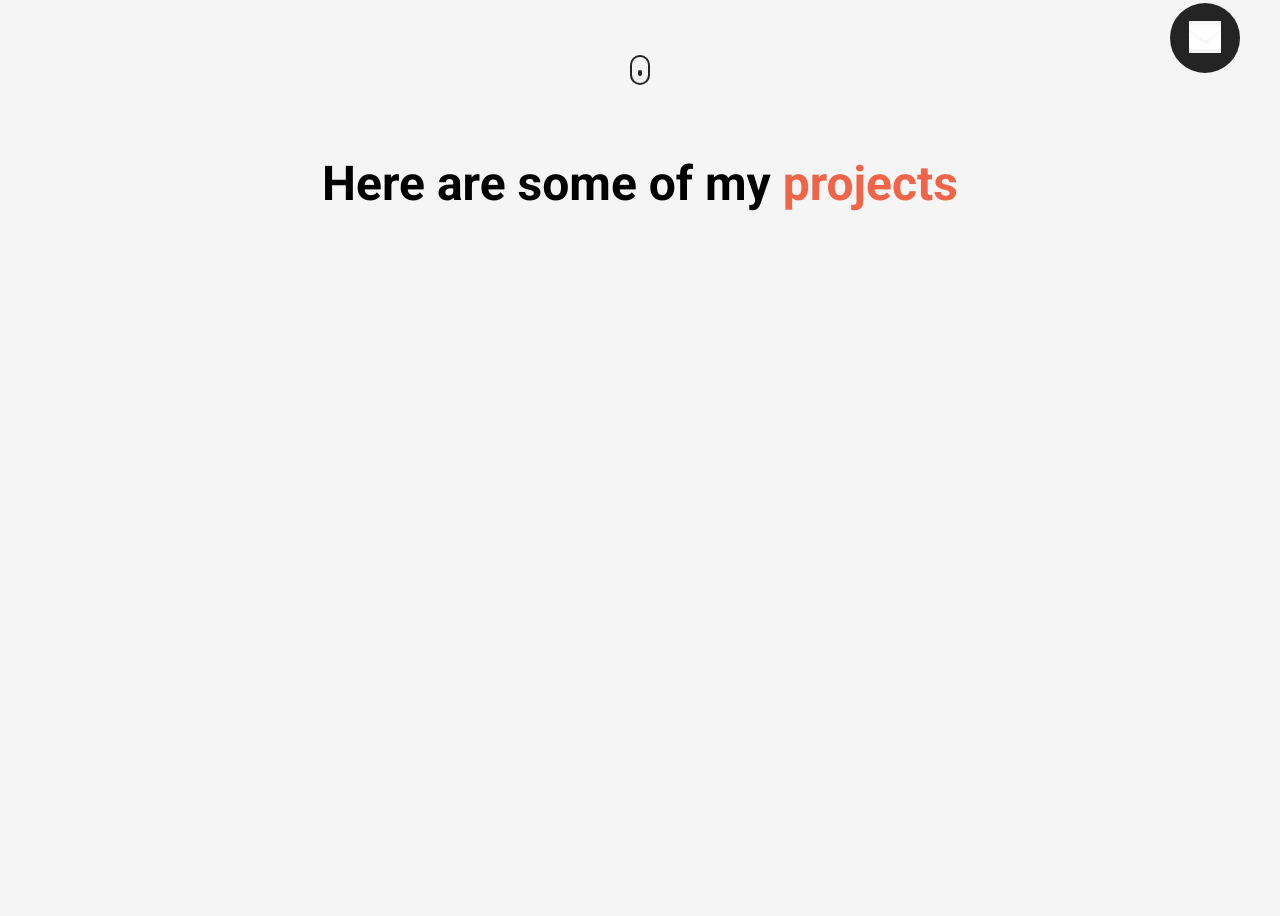
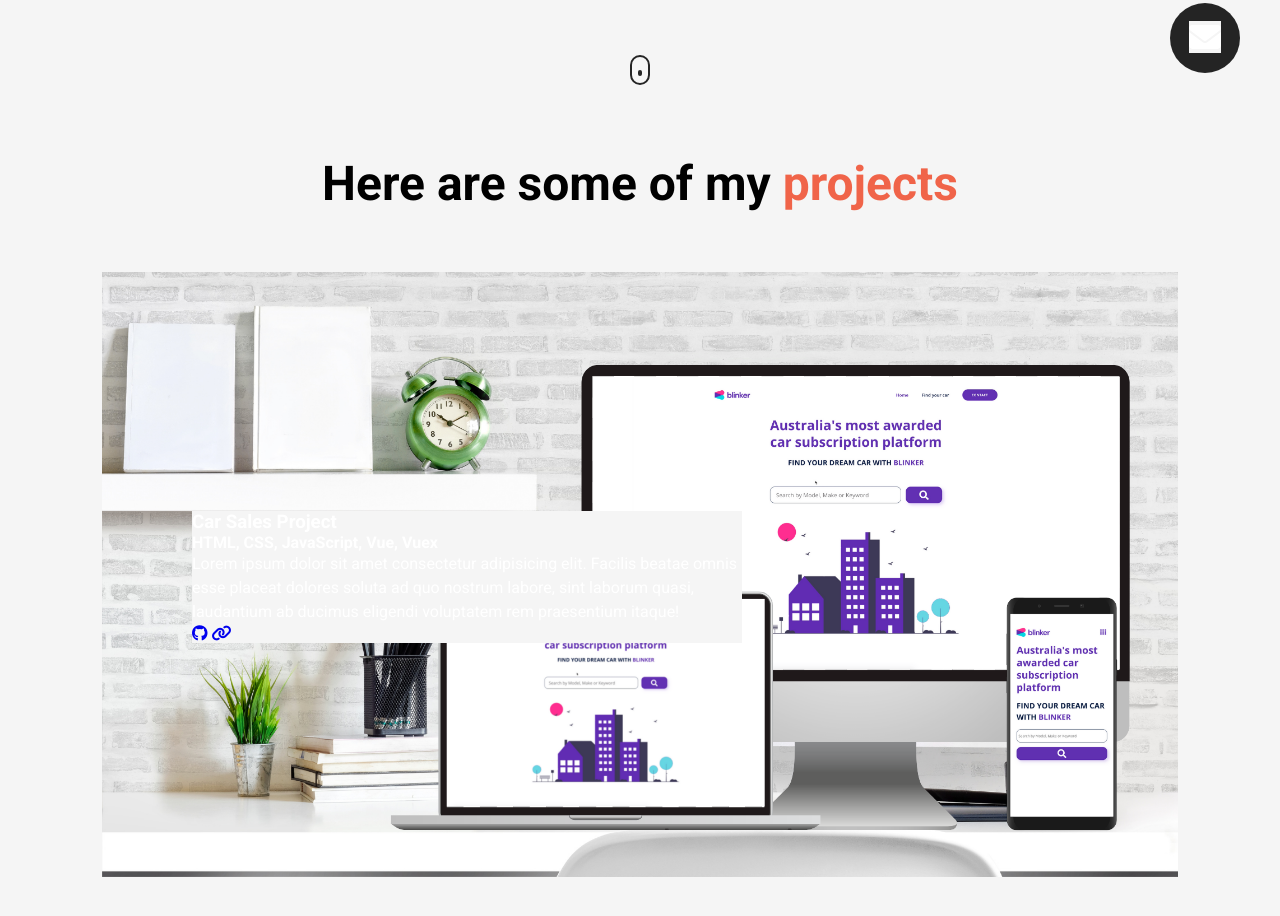
Before and after one commit to BArana2017/https---github.com-BArana2017-EPortfolio, a plain HTML site: page index.html in a window 1280 px wide. Shown: the part 695-1611 px from the top of the page. Before the commit the page ends 1017 px from the top, so only its background shows below. Drawn offline with Linux system fonts and the light colour scheme.

Commit message:
starting project tab

```diff
--- a/index.html
+++ b/index.html
@@ -71,7 +71,30 @@
                 Here are some of my <span class="orange">projects</span>
             </h1>
             <ul class="project__list">
-                <li class="project"></li>
+                <li class="project">
+                    <div class="project__wrapper">
+                        <img src="./Ep img/blinker mockup.png" alt="Blinker Mockup" class="project__img">
+                    <div class="project__description">
+                        <h3 class="profect__description--title">
+                            Car Sales Project
+                        </h3>
+                        <h4 class="project__description--sub-title">
+                            HTML, CSS, JavaScript, Vue, Vuex
+                        </h4>
+                        <p class="project__description--para">
+                            Lorem ipsum dolor sit amet consectetur adipisicing elit. Facilis beatae omnis esse placeat dolores soluta ad quo nostrum labore, sint laborum quasi, laudantium ab ducimus eligendi voluptatem rem praesentium itaque!
+                        </p>
+                        <div class="project__description--links">
+                            <a href="#" class="project__description--link">
+                                <i class="fa-brands fa-github"></i>
+                            </a>
+                            <a href="#" class="project__description--link">
+                                <i class="fas fa-link"></i>
+                            </a>
+                        </div>
+                    </div>
+                </div>
+                </li>
             </ul>
             </div>
         </div>
--- a/style.css
+++ b/style.css
@@ -194,3 +194,20 @@
     font-size: 48px;
     margin-bottom: 60px;
 }
+
+.project__img {
+    width: 100%;
+}
+
+.project__wrapper {
+    position: relative;
+}
+
+.project__description {
+    position: absolute;
+    top: 50%;
+    left: 90px;
+    transform: translateY(-50%);
+    color: white;
+    max-width: 550px;
+}
```
Also changed, not shown: Ep img/blinker mockup.png (added).
